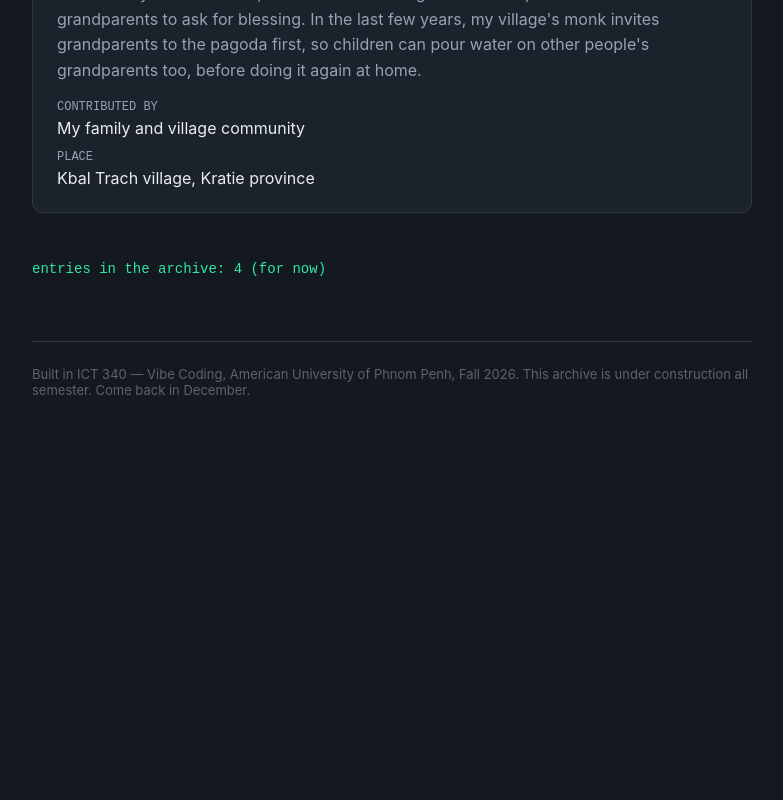
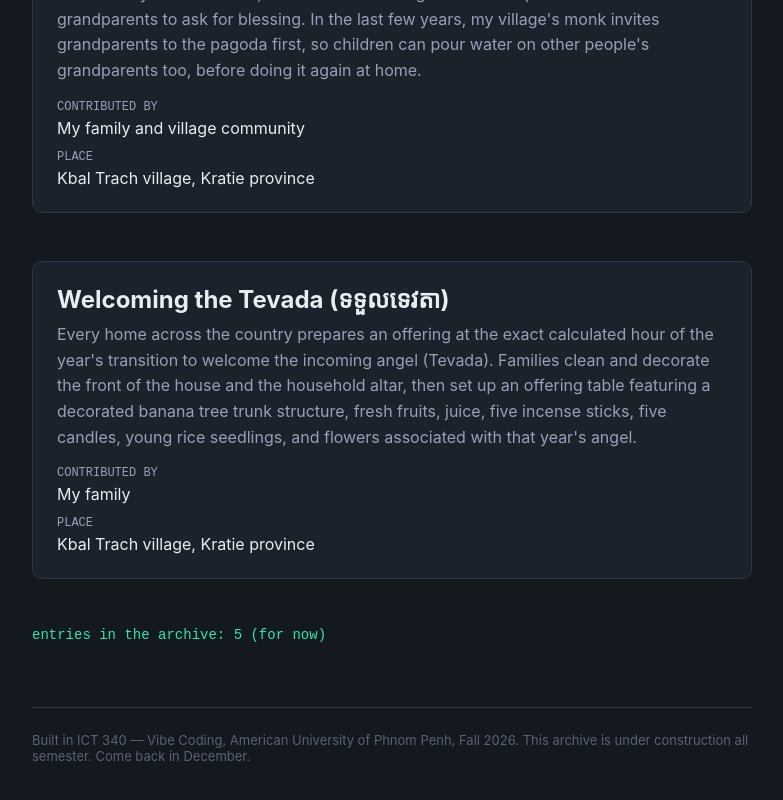
Before and after one commit to Soleakna/Khmer_NewYear, a Next.js app: page / in a window 1280 px wide. Shown: the part 1665-2465 px from the top of the page, without its empty margins (248-1031 px from the left). Before the commit the page ends 2143 px from the top, so only its background shows below. Built offline with nearby package versions, Linux system fonts and the light colour scheme.

Commit message:
add new Tevada entry

```diff
--- a/data/entries.js
+++ b/data/entries.js
@@ -27,6 +27,13 @@ const entries = [
     contributor: "My family and village community",
     place: "Kbal Trach village, Kratie province",
   },
+  {
+    title: "Welcoming the Tevada (ទទួលទេវតា)",
+    description:
+      "Every home across the country prepares an offering at the exact calculated hour of the year's transition to welcome the incoming angel (Tevada). Families clean and decorate the front of the house and the household altar, then set up an offering table featuring a decorated banana tree trunk structure, fresh fruits, juice, five incense sticks, five candles, young rice seedlings, and flowers associated with that year's angel.",
+    contributor: "My family",
+    place: "Kbal Trach village, Kratie province",
+  },
 ];
 
 export default entries;
```
